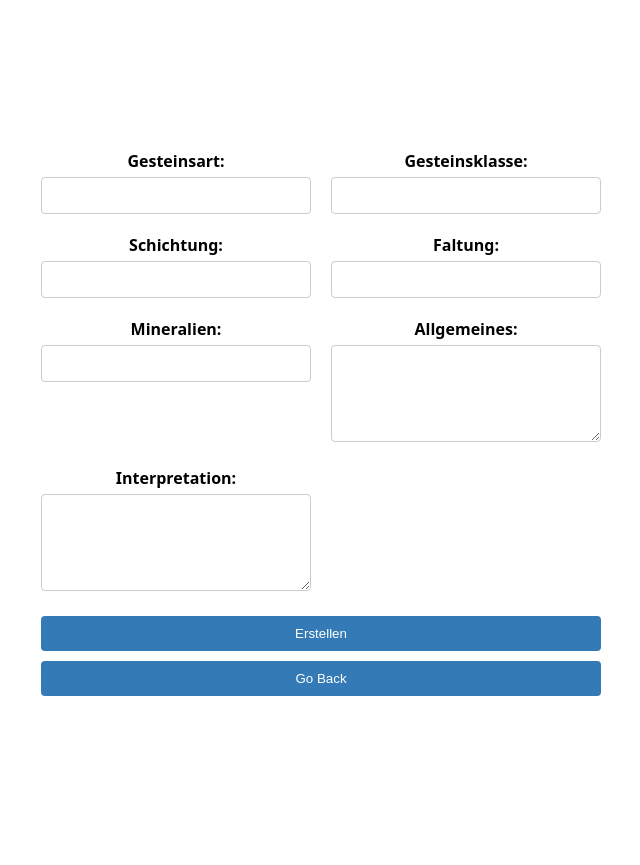
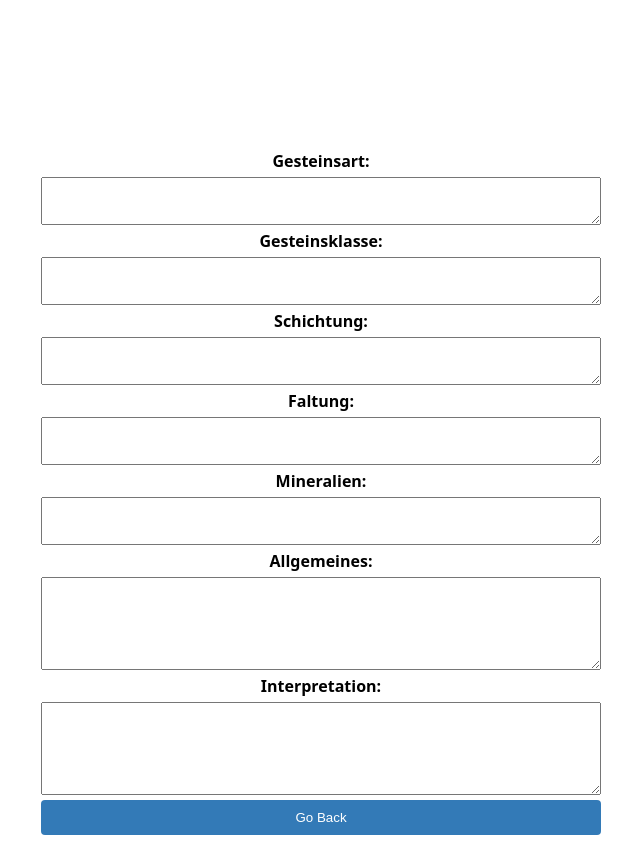
Before and after one commit to rene-fas/capstone, a Next.js app: page /outcroplist/1/outcrop/1 in a window 1280 px wide. Shown: the whole page, without its empty margins (319-959 px from the left). Before the commit the page ends 800 px from the top, so only its background shows below. Built offline with nearby package versions, Linux system fonts and the light colour scheme.

Commit message:
feat: editable textfields + styling

```diff
--- a/components/OutcropDetailsPage/OutcropDetailsPage.styled.js
+++ b/components/OutcropDetailsPage/OutcropDetailsPage.styled.js
@@ -1,23 +1,19 @@
 import styled from "styled-components";
 
-export const Form = styled.form`
+const Form = styled.form`
   display: flex;
-  flex-wrap: wrap;
-  justify-content: space-between;
-  gap: 20px;
+  flex-direction: column;
+  gap: 1rem;
 `;
 
-export const InputRow = styled.div`
-  display: flex;
-  gap: 20px;
+export const TextField = styled.input`
+  width: 100%;
+  padding: 0.5rem;
 `;
 
-export const FormField = styled.div`
-  flex-basis: calc(50% - 10px);
-`;
-
-export const MultilineField = styled.div`
-  flex-basis: 100%;
+export const TextArea = styled.textarea`
+  width: 100%;
+  padding: 0.5rem;
 `;
 
 export const Label = styled.label`
@@ -26,17 +22,3 @@ export const Label = styled.label`
   font-weight: bold;
   margin-bottom: 5px;
 `;
-
-export const Input = styled.input`
-  width: 100%;
-  padding: 10px;
-  border: 1px solid #ccc;
-  border-radius: 4px;
-`;
-
-export const TextArea = styled.textarea`
-  width: 100%;
-  padding: 10px;
-  border: 1px solid #ccc;
-  border-radius: 4px;
-`;
--- a/components/OutcropDetailsPage/index.js
+++ b/components/OutcropDetailsPage/index.js
@@ -23,16 +23,15 @@ import {
 const OutcropDetailsPage = () => {
   const [fieldTripId, setFieldTripId] = useState("");
   const [outcropId, setOutcropId] = useState("");
-  const [formState, setFormState] = useState({});
   const [currentOutcrop, setCurrentOutcrop] = useState({});
-  const [submittedData, setSubmittedData] = useState([]);
+  const [editedData, setEditedData] = useState({});
   const router = useRouter();
 
   useEffect(() => {
     try {
-      const storedFieldTrips = getStoredFieldTrips(); // get stored field trips from local storage
-      const currentFieldTripId = localStorage.getItem("currentFieldTripId"); //get current Field Trip Id from local storage
-      const currentOutcropId = localStorage.getItem("currentOutcropId"); //get current Outcrop Id from local storage
+      const storedFieldTrips = getStoredFieldTrips();
+      const currentFieldTripId = localStorage.getItem("currentFieldTripId");
+      const currentOutcropId = localStorage.getItem("currentOutcropId");
       setFieldTripId(currentFieldTripId);
       const outcropIdFromStorage = parseInt(currentOutcropId);
       const currentFieldTrip = storedFieldTrips.find(
@@ -40,17 +39,16 @@ const OutcropDetailsPage = () => {
       );
 
       const outcrop =
-        currentFieldTrip && //if currentFieldTrip exists
-        currentFieldTrip.outcrops && //if currentFieldTrip has outcrops
+        currentFieldTrip &&
+        currentFieldTrip.outcrops &&
         currentFieldTrip.outcrops.find(
-          (outcrop) => outcrop.id === parseInt(currentOutcropId) //find outcrop by outcrop id
+          (outcrop) => outcrop.id === parseInt(currentOutcropId)
         );
 
       setCurrentOutcrop(outcrop);
 
       if (outcropIdFromStorage) {
-        //if outcropId exists in local storage
-        setOutcropId(outcropIdFromStorage); //set outcropId to outcropId from local storage
+        setOutcropId(outcropIdFromStorage);
       } else {
         console.error(
           "Invalid outcropId stored in local storage:",
@@ -59,7 +57,7 @@ const OutcropDetailsPage = () => {
       }
 
       if (outcrop && outcrop.details) {
-        setSubmittedData(outcrop.details); //set submitted data to outcrop details
+        setEditedData(outcrop.details[0] || {});
       }
     } catch (error) {
       console.error(
@@ -84,10 +82,9 @@ const OutcropDetailsPage = () => {
   ];
 
   const getStoredFieldTrips = () => {
-    //function to get stored field trips from local storage
     try {
-      const storedData = localStorage.getItem("fieldTrips"); // get stored field trips from local storage
-      return storedData ? JSON.parse(storedData) : []; // parse stored field trips data
+      const storedData = localStorage.getItem("fieldTrips");
+      return storedData ? JSON.parse(storedData) : [];
     } catch (error) {
       console.error("Error parsing stored field trips data:", error);
       return [];
@@ -95,7 +92,6 @@ const OutcropDetailsPage = () => {
   };
 
   const setStoredFieldTrips = (data) => {
-    //function to set stored field trips in local storage
     try {
       localStorage.setItem("fieldTrips", JSON.stringify(data));
     } catch (error) {
@@ -103,29 +99,29 @@ const OutcropDetailsPage = () => {
     }
   };
 
-  const handleFormSubmit = (event) => {
-    event.preventDefault();
-    const formData = new FormData(event.target);
-    const newData = {};
+  const handleEditField = (event) => {
+    const { name, value } = event.target;
+    setEditedData((prevState) => ({
+      ...prevState,
+      [name]: value,
+    }));
+    saveEditedDataToLocalStorage(); // Save changes to local storage
+  };
 
-    for (const key of dataKeys) {
-      newData[key] = formData.get(key);
-    }
-
+  const saveEditedDataToLocalStorage = () => {
     try {
-      const storedFieldTrips = getStoredFieldTrips(); // get stored field trips from local storage
+      const storedFieldTrips = getStoredFieldTrips();
       const updatedFieldTrips = storedFieldTrips.map((fieldTrip) => {
-        // update existing field trip
         if (fieldTrip.id === parseInt(fieldTripId)) {
           const updatedOutcrops = fieldTrip.outcrops.map((outcrop) => {
-            // update existing outcrop
             if (outcrop.id === parseInt(outcropId)) {
-              const updatedDetails = outcrop.details // update existing outcrop details
-                ? [...outcrop.details, newData]
-                : [newData]; // add new outcrop details
+              const updatedDetails = outcrop.details
+                ? [...outcrop.details]
+                : [];
+              updatedDetails[0] = editedData; // Update the first item with the edited data
               return {
-                ...outcrop, // update existing outcrop
-                details: updatedDetails, // update existing outcrop details
+                ...outcrop,
+                details: updatedDetails,
               };
             }
             return outcrop;
@@ -139,20 +135,10 @@ const OutcropDetailsPage = () => {
         return fieldTrip;
       });
 
-      setStoredFieldTrips(updatedFieldTrips); // set stored field trips
-      setSubmittedData((prevSubmittedData) => [...prevSubmittedData, newData]); // add new data to submitted data
-      setFormState({}); // clear form state
+      setStoredFieldTrips(updatedFieldTrips);
     } catch (error) {
       console.error("Error updating stored field trips data:", error);
     }
-  };
-
-  const handleInputChange = (event) => {
-    const { name, value } = event.target;
-    setFormState((prevState) => ({
-      ...prevState,
-      [name]: value,
-    }));
   };
 
   return (
@@ -161,49 +147,21 @@ const OutcropDetailsPage = () => {
         <Headline>{currentOutcrop ? currentOutcrop.name : ""}</Headline>
       </Header>
       <Container>
-        <Form onSubmit={handleFormSubmit}>
         {dataKeys.map((key) => (
-            <FormField key={key}>
+          <div key={key}>
             <Label htmlFor={key}>{capitalizeFirstLetter(key)}:</Label>
-              {key === "Allgemeines" || key === "Interpretation" ? (
+            {
               <TextArea
+                rows={key === "Allgemeines" || key === "Interpretation" ? 5 : 2}
                 id={key}
                 name={key}
-                  value={formState?.[key] || ""}
-                  onChange={handleInputChange}
-                  rows={5}
+                value={editedData?.[key] || ""}
+                onChange={handleEditField}
+                onBlur={saveEditedDataToLocalStorage}
               />
-              ) : (
-                <Input
-                  type="text"
-                  id={key}
-                  name={key}
-                  value={formState?.[key] || ""}
-                  onChange={handleInputChange}
-                />
-              )}
-            </FormField>
+            }
+          </div>
         ))}
-
-          <Button type="submit">Erstellen</Button>
-        </Form>
-
-        {/* Submitted data */}
-        {submittedData.length > 0 && (
-          <List>
-            {submittedData.map((data, index) => (
-              <ListItem key={index}>
-                <List>
-                  {dataKeys.map((key) => (
-                    <ListItem key={key}>
-                      <strong>{capitalizeFirstLetter(key)}:</strong> {data[key]}
-                    </ListItem>
-                  ))}
-                </List>
-              </ListItem>
-            ))}
-          </List>
-        )}
 
         <Button onClick={handleBack}>Go Back</Button>
       </Container>
```
Lines whose indentation alone changed are shown as unchanged.
